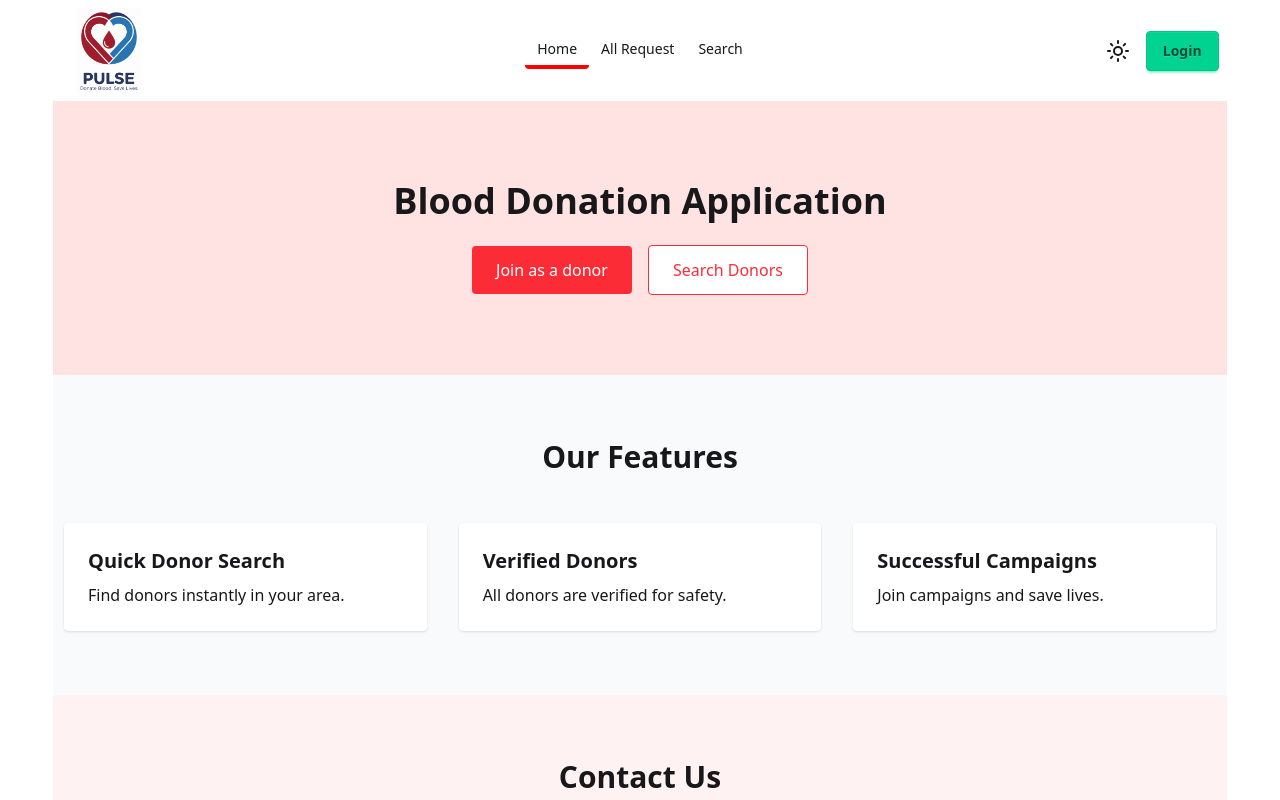
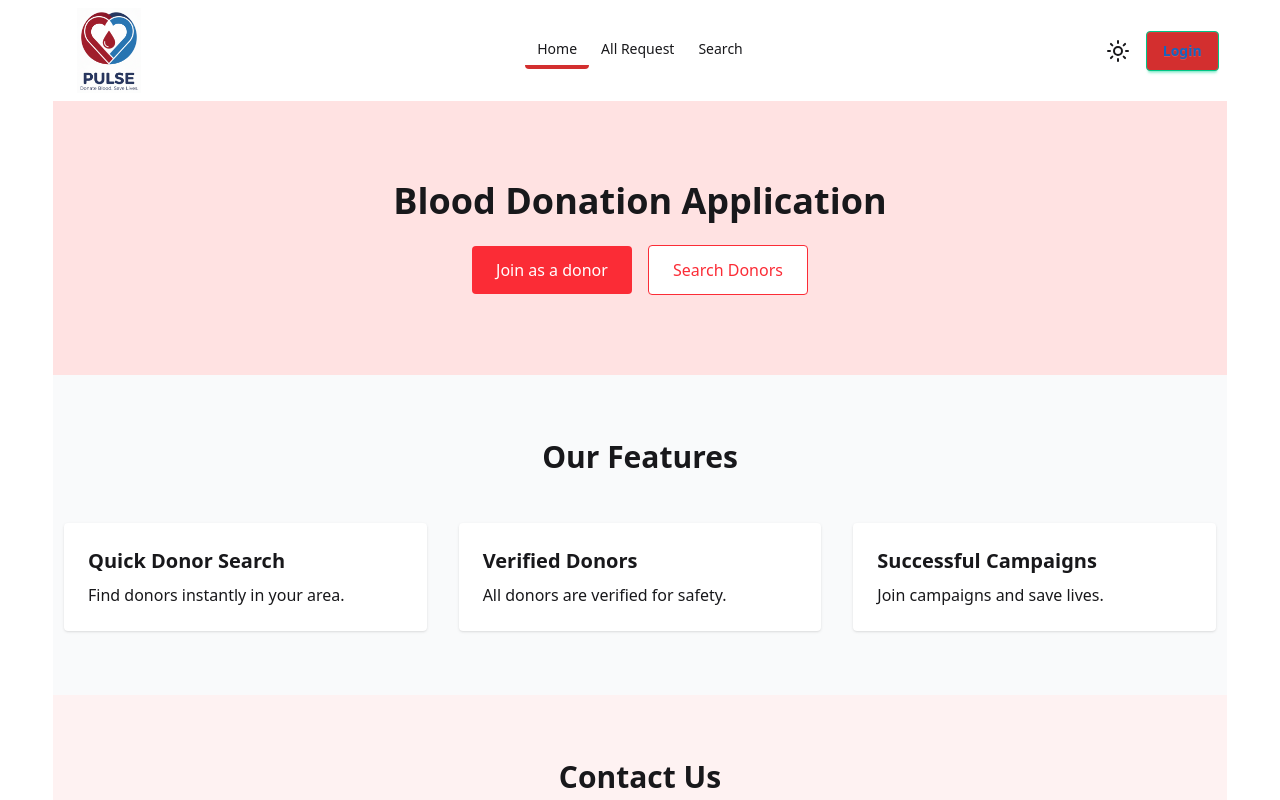
Before and after one commit to shihabsumon585/blood-donation-client, a React (Vite) app: page / in a window 1280 px wide. Shown: the top 800 px of the page. Built offline with nearby package versions, Linux system fonts and the light colour scheme; no server answers.

Commit message:
update primary and secondary color

```diff
--- a/src/components/Navbar.css
+++ b/src/components/Navbar.css
@@ -1,3 +1,3 @@
 a.active {
-    border-bottom: 4px solid red;
+    border-bottom: 4px solid var(--color-primary);
 }
--- a/src/components/Navbar.jsx
+++ b/src/components/Navbar.jsx
@@ -34,7 +34,7 @@ const Navbar = () => {
 
     return (
         <div>
-            <div className="navbar dark:shadow-lg dark:bg-gray-800">
+            <div className="navbar dark:shadow-lg dark:bg-gray-800 ">
                 <div className="navbar-start">
                     <div className="dropdown">
                         <div tabIndex={0} role="button" className="btn btn-ghost lg:hidden">
@@ -99,7 +99,7 @@ const Navbar = () => {
                             </div>
                         </>
                     ) : (
-                        <a href="/login" className=" btn btn-success">
+                        <a href="/login" className=" btn btn-success bg-primary text-secondary">
                             Login
                         </a>
                     )}
--- a/src/index.css
+++ b/src/index.css
@@ -1,7 +1,17 @@
 @import "tailwindcss";
 @plugin "daisyui";
 
-@theme{
-    --color-primary: #1E40AF;
-    --color-secondary: #F59E0B;
+:root {
+    /* Primary: blood/donation red. Secondary: accent blue. */
+    --color-primary: #D32F2F;
+    /* deep red */
+    --color-secondary: #1565C0;
+    /* strong blue */
+    --color-primary-contrast: #ffffff;
 }
+
+/* Keep daisyUI/theme usage if present; provide fallbacks. */
+@theme {
+    --color-primary: var(--color-primary);
+    --color-secondary: var(--color-secondary);
+}
```
